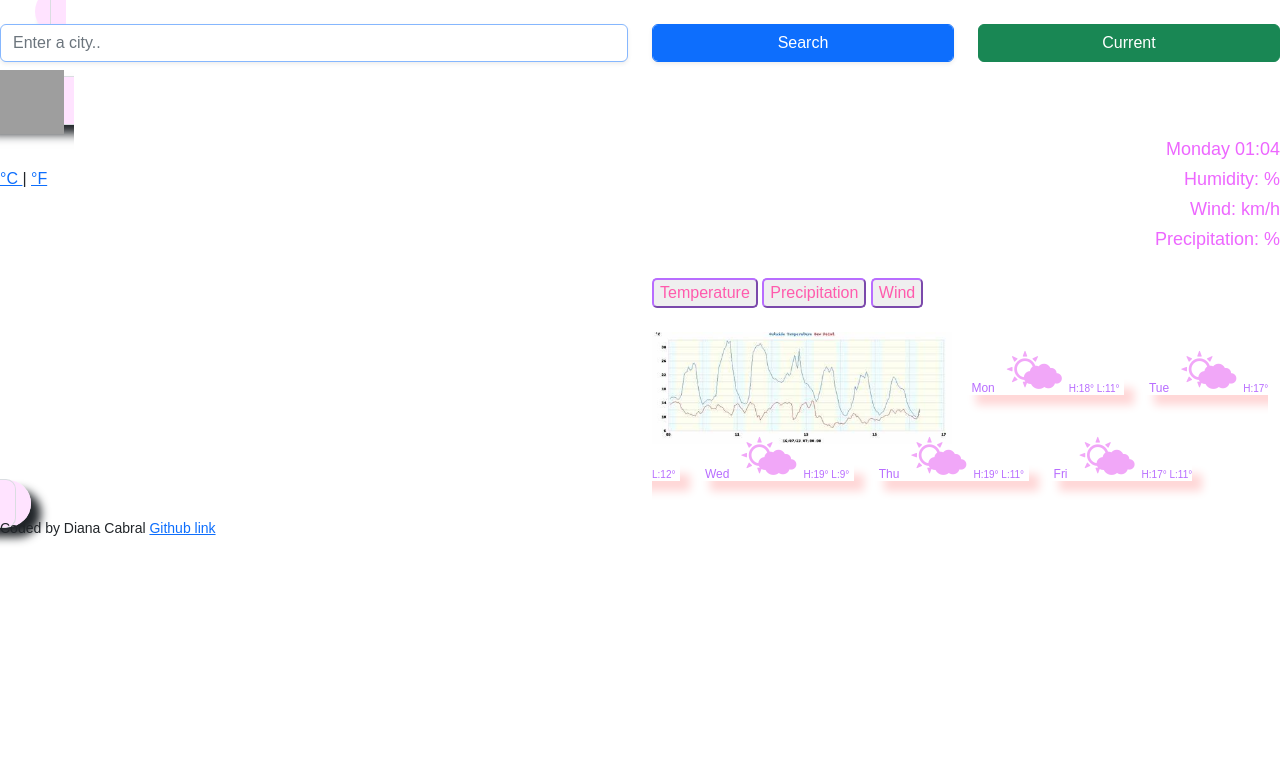
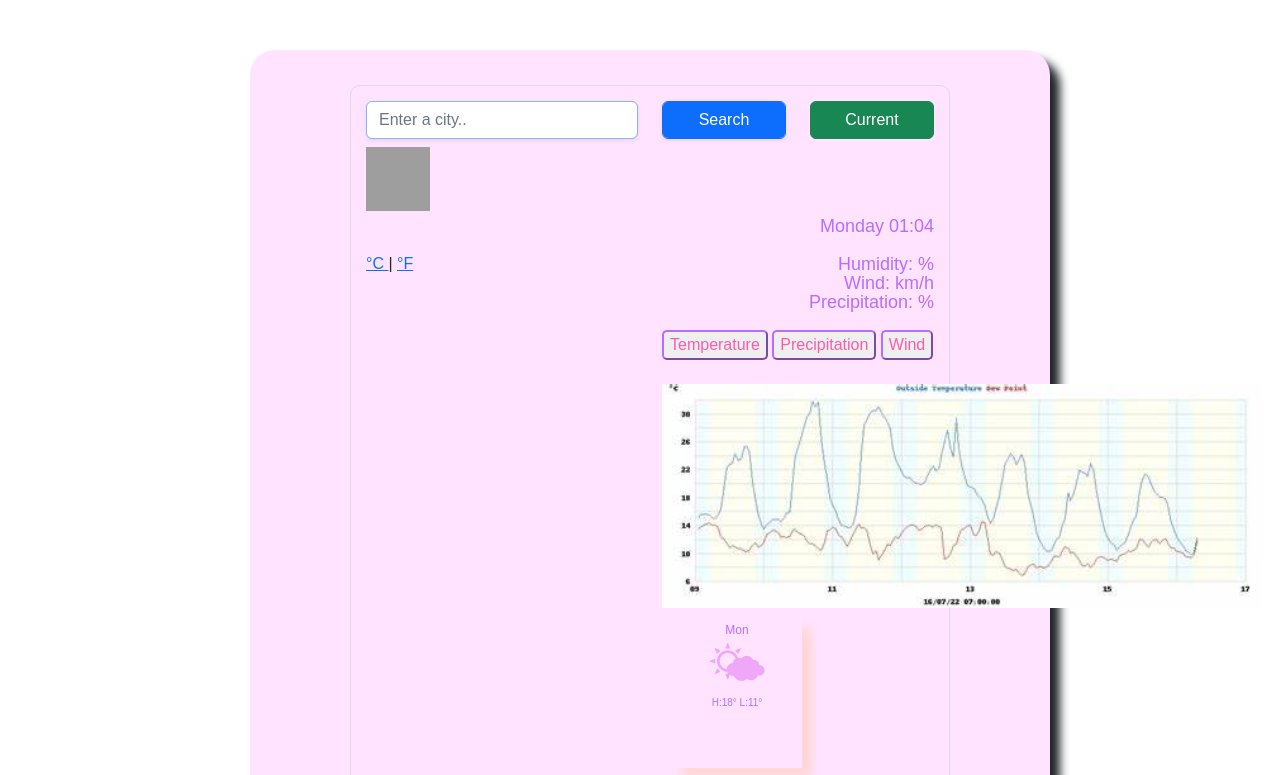
Before and after one commit to DiMeCaCe/SheCodes02a, a plain HTML site: page index.html in a window 1280 px wide. Shown: the top 775 px of the page. Drawn offline with nearby package versions, Linux system fonts and the light colour scheme; files that its build step writes are made by us from their sources; no server answers; grey boxes are pictures that could not be loaded; files whose address does not match are found by name.

Commit message:
Update styles.css

```diff
--- a/styles.css
+++ b/styles.css
@@ -14,15 +14,27 @@ h5 {
   padding: 5px;
   text-align: center;
   color: rgb(184, 109, 255);
-  display: inline;
+}
+ul {
+  margin: 0 0 10px;
+  padding: 0;
+}
+
+li {
+  color: rgb(184, 109, 255);
+  font-size: 16px;
+  font-weight: 100;
+  height: 19px;
+  line-height: 1;
+  list-style: none;
 }
 
 .weather-app {
   border: 1px solid #dadde1;
   padding: 15px;
-  margin: auto;
+  margin: 20px auto;
   border-radius: 10px;
-  max-width: 800px;
+  max-width: 600px;
 }
 
 .weather-icon {
@@ -48,7 +60,7 @@ h5 {
 }
 
 form {
-  padding: 0px 0px 0px 0px;
+  padding: 20px 0px 0px 0px;
   width: 100px;
   size: 150px;
   display: inline;
@@ -79,6 +91,7 @@ form {
 }
 .board-title{
   font-size:12px;
+
 }
 .temp {
   text-align: center;
@@ -89,9 +102,9 @@ form {
   font-size: 30px;
 }
 .container {
-  margin-top: 35px;
-  margin-left: 35px;
-  border: 15px cornflowerblue;
+  margin-top: 50px;
+  margin-left: 250px;
+  border: 10px cornflowerblue;
     );
   width: 800px;
   box-shadow: 10px 10px 10px;
@@ -134,7 +147,7 @@ button {
   border-radius:5px;
   }
   div{
-    border:1px;
+    border:1px
     display: inline
   }
   .days{
@@ -142,8 +155,8 @@ button {
   }
   .wave{
     align-content:center;
-    width:300px;
-    margin: 0 0 0 auto;
+    width:600px;
+    margin:  0 0 auto;
   }
   .time{
     text-align: left;
```
